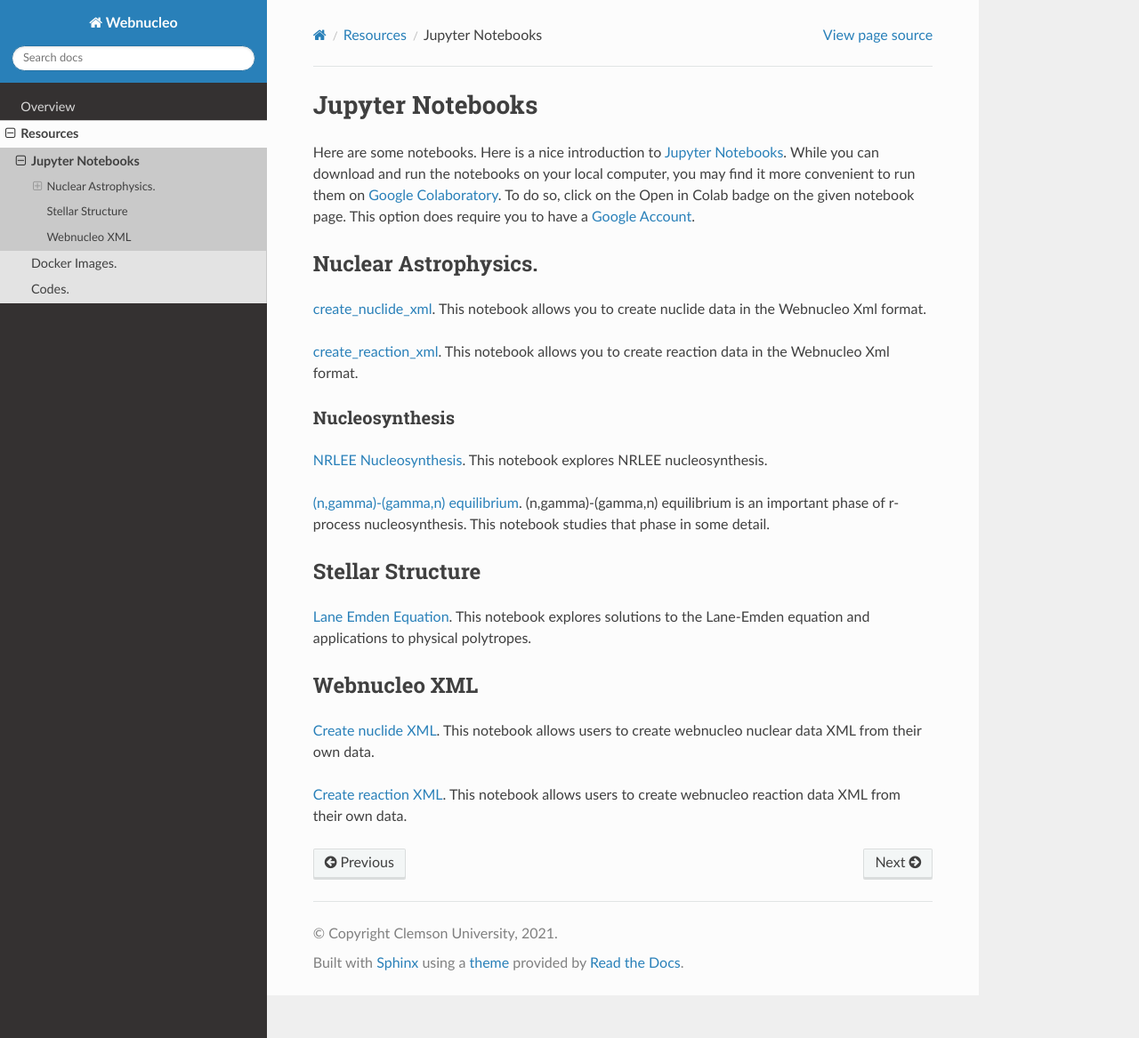
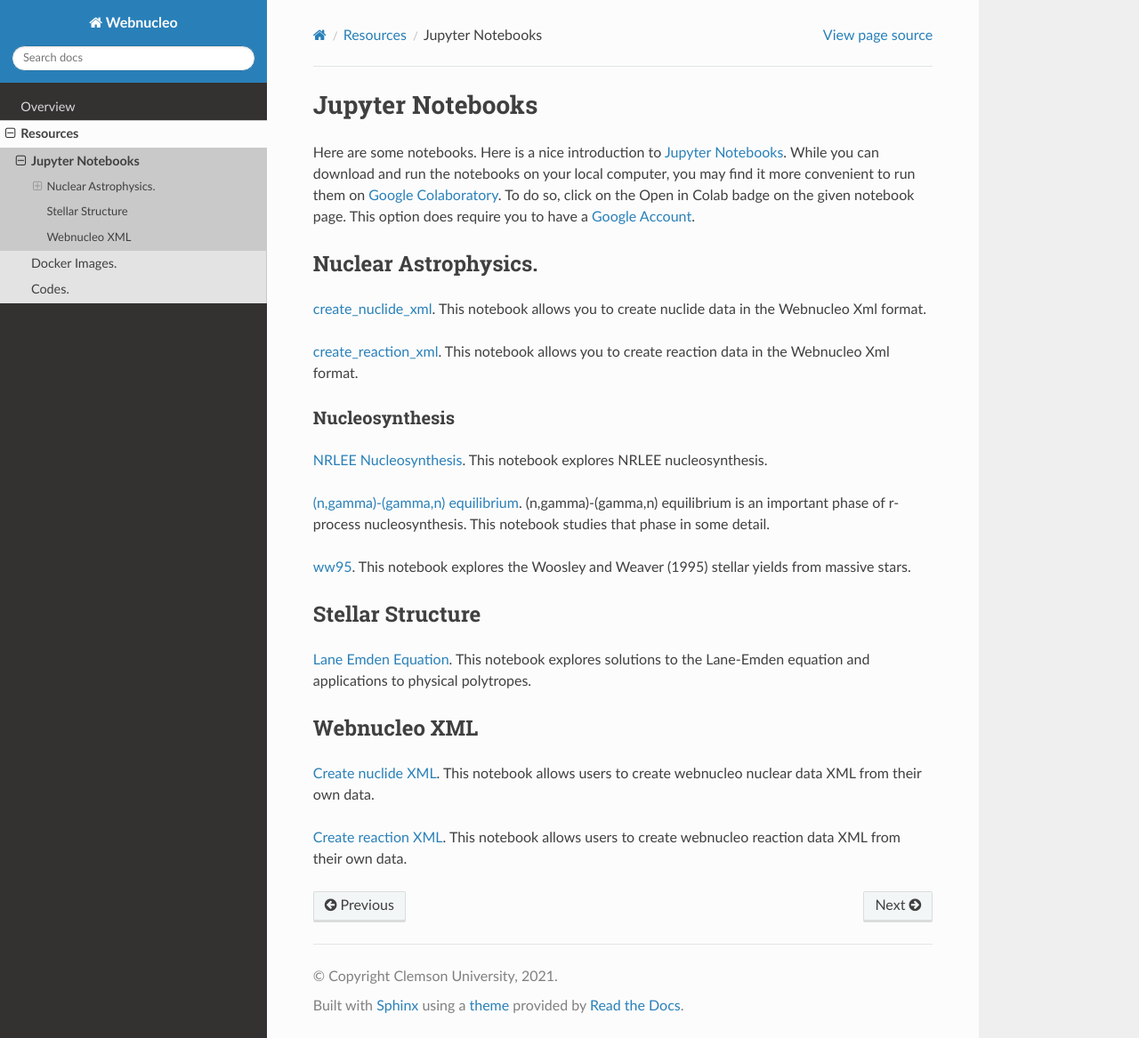
Before and after one commit to webnucleo-org/webnucleo, a Sphinx documentation site: the page built from doc/source/jupyter_notebooks.rst, in a window 1280 px wide and 1167 px high. Shown: the whole window at 89% size. Built offline with Sphinx 7.4.7 and the Read the Docs theme 2.0.0, drawn with Linux system fonts in a browser that asks for light colours.

Commit message:
Add ww95.

```diff
--- a/doc/source/jupyter_notebooks.rst
+++ b/doc/source/jupyter_notebooks.rst
@@ -31,6 +31,9 @@ This notebook explores NRLEE nucleosynthesis.
 `(n,gamma)-(gamma,n) equilibrium <https://github.com/mengkel/ng-gn-abundances>`_.
 (n,gamma)-(gamma,n) equilibrium is an important phase of r-process nucleosynthesis.  This notebook studies that phase in some detail.
 
+`ww95 <https://github.com/mbradle/ww95>`_.
+This notebook explores the Woosley and Weaver (1995) stellar yields from
+massive stars.
 
 Stellar Structure
 ------------------
```
